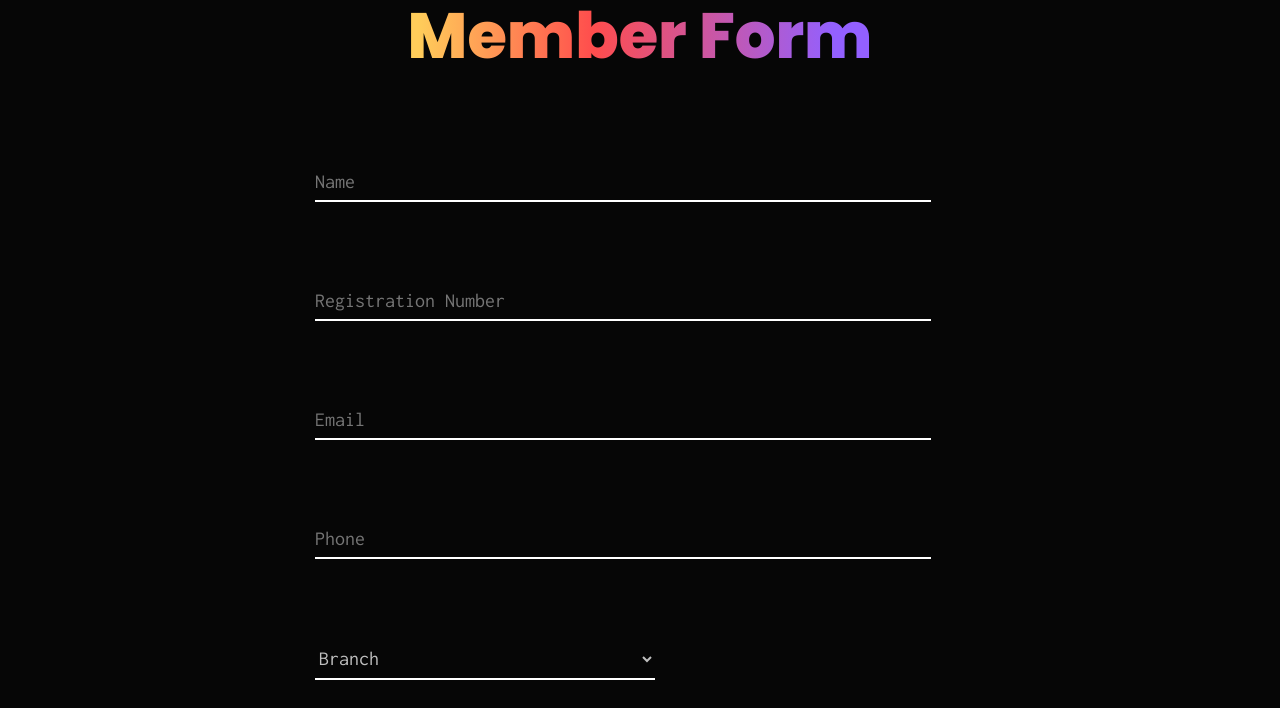
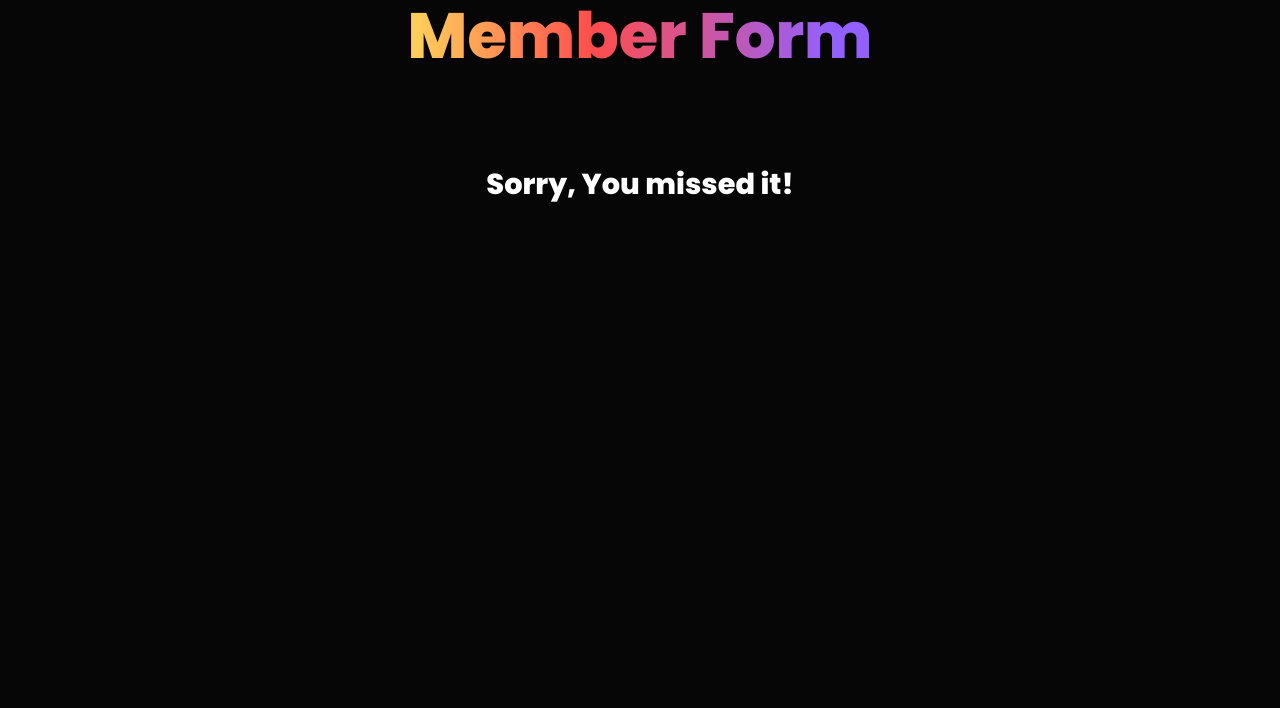
Before and after one commit to shubhamrangaa/Turing-Sapiens, a plain HTML site: page memberForm.html in a window 1280 px wide. Shown: the part 92-800 px from the top of the page. Drawn offline with nearby package versions, Linux system fonts and the light colour scheme.

Commit message:
Member Form Closed

```diff
--- a/formStyle.css
+++ b/formStyle.css
@@ -294,3 +294,7 @@
     height: 250px;
     width: 250px;
   }
+
+  .lengthy{
+    height: 100vh;
+  }
--- a/memberForm.html
+++ b/memberForm.html
@@ -58,7 +58,7 @@
       <div class="header" >
         <h1 data-aos="fade-up">Member Form</h1>
         <div class="form-container" >
-          <form id="memberForm" class="form">
+          <!-- <form id="memberForm" class="form">
 
             <input required="yes" id="name" class="long" type="text" name="Name" placeholder="Name"/>
             <input required="yes" id="regNo" class="long" type="text" name="Registration Number" placeholder="Registration Number"/>
@@ -95,7 +95,11 @@
               <input required="yes" id="order" class="long" type="order" name="Order" placeholder="Order ID">
               <button type="submit" class="join-us">Submit</button>
             </div>
-          </form>
+          </form> -->
+          <div  class="lengthy">
+
+            <h3>Sorry, You missed it!</h3>
+          </div>
         </div>
       </div>
     </section>
@@ -221,9 +225,9 @@
           duration : 1000
         });
       </script>
-      <script src="https://www.gstatic.com/firebasejs/7.23.0/firebase-app.js"></script>
+      <!-- <script src="https://www.gstatic.com/firebasejs/7.23.0/firebase-app.js"></script>
 <script src="https://www.gstatic.com/firebasejs/7.23.0/firebase-firestore.js"></script>
       <script src="TechTeamFirebase.js"></script>
-      <script src="member.js"></script>
+      <script src="member.js"></script> -->
     </body>
   </html>
```
Also changed, not shown: index.html (+1 -1 lines).
